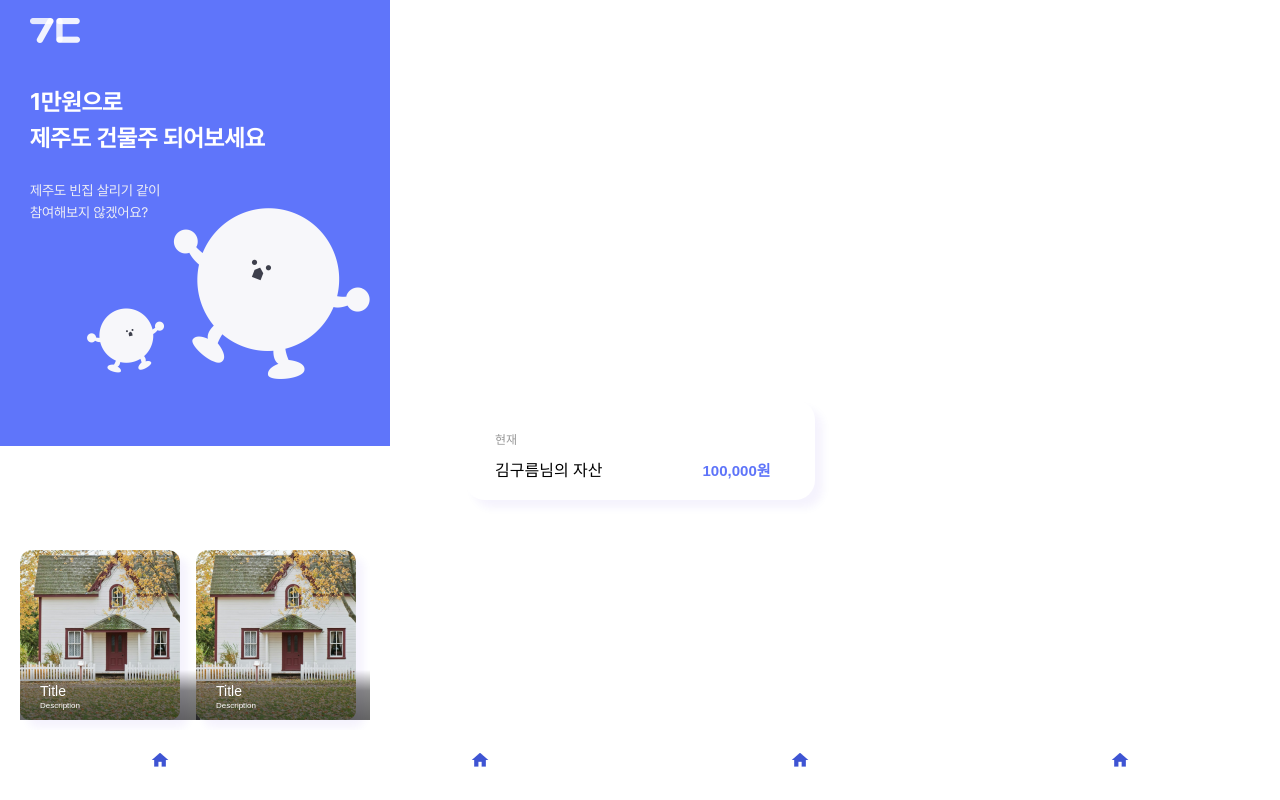
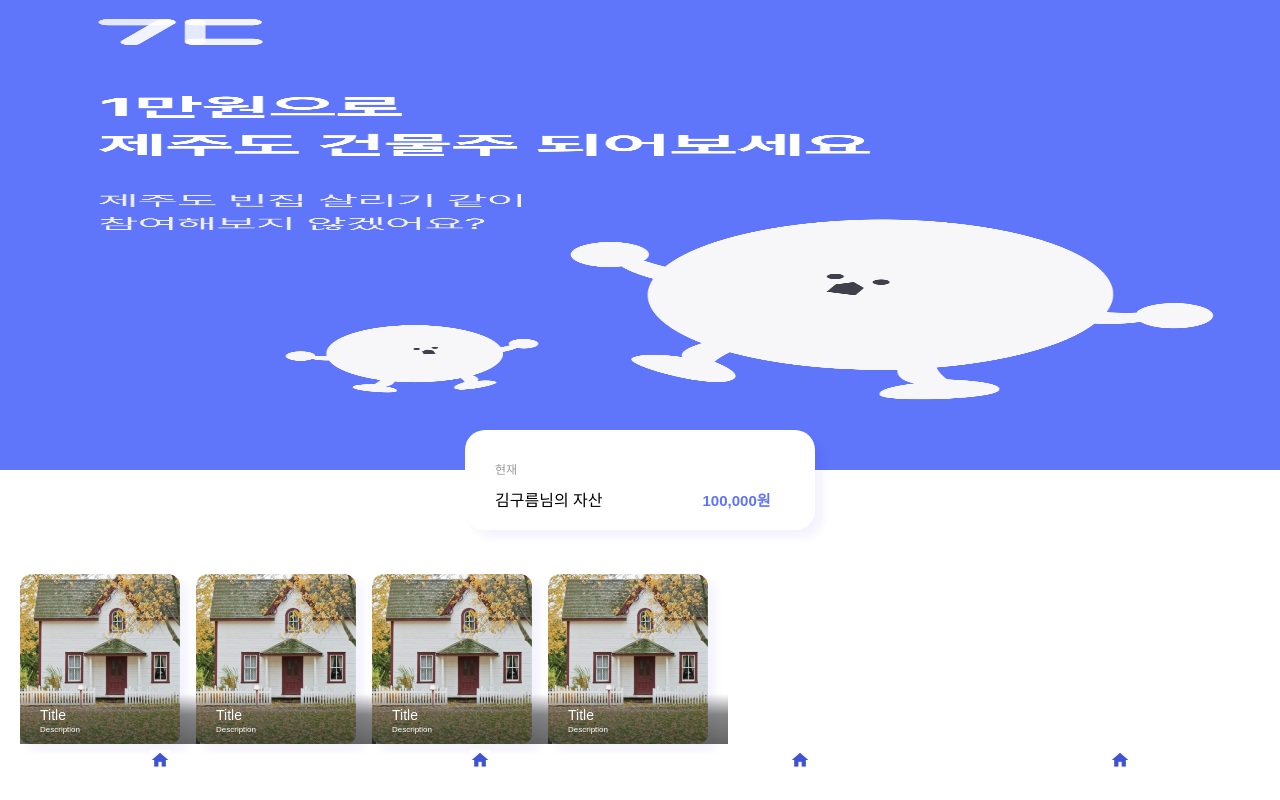
Before and after one commit to zzarbttoo/gd-frontend, a React (Create React App) app: page / in a window 1280 px wide. Built offline with nearby package versions, Linux system fonts and the light colour scheme.

Commit message:
[fix] home css

```diff
--- a/public/index.html
+++ b/public/index.html
@@ -10,20 +10,7 @@
       content="Web site created using create-react-app"
     />
     <link rel="apple-touch-icon" href="%PUBLIC_URL%/logo192.png" />
-    <!--
-      manifest.json provides metadata used when your web app is installed on a
-      user's mobile device or desktop. See https://developers.google.com/web/fundamentals/web-app-manifest/
-    -->
     <link rel="manifest" href="%PUBLIC_URL%/manifest.json" />
-    <!--
-      Notice the use of %PUBLIC_URL% in the tags above.
-      It will be replaced with the URL of the `public` folder during the build.
-      Only files inside the `public` folder can be referenced from the HTML.
-
-      Unlike "/favicon.ico" or "favicon.ico", "%PUBLIC_URL%/favicon.ico" will
-      work correctly both with client-side routing and a non-root public URL.
-      Learn how to configure a non-root public URL by running `npm run build`.
-    -->
     <style>
       body {
         margin: 0;
@@ -33,17 +20,6 @@
     <title>React App</title>
   </head>
   <body>
-    <noscript>You need to enable JavaScript to run this app.</noscript>
     <div id="root"></div>
-    <!--
-      This HTML file is a template.
-      If you open it directly in the browser, you will see an empty page.
-
-      You can add webfonts, meta tags, or analytics to this file.
-      The build step will place the bundled scripts into the <body> tag.
-
-      To begin the development, run `npm start` or `yarn start`.
-      To create a production bundle, use `npm run build` or `yarn build`.
-    -->
   </body>
 </html>
--- a/src/pages/home/Home.jsx
+++ b/src/pages/home/Home.jsx
@@ -15,7 +15,6 @@
     <div>
       <CustomedHome>
         <img src={BannerImg} className="bannerImg" alt="Example Image" />
-
         <AssetBox className="recentAsset">
           <p className="recent">현재</p>
           <p className="asset">김구름님의 자산</p>
--- a/src/styled/home.js
+++ b/src/styled/home.js
@@ -5,7 +5,6 @@
   margin: 0;
   padding: 0;
   overflow: hidden;
-
   position: relative;
 
   p {
@@ -13,14 +12,14 @@
   }
 
   .bannerImg {
-    width: 390px;
-    height: 446px;
+    width: 100%;
+    height: 470px;
   }
 `;
 
 export const AssetBox = styled.div`
   position: absolute; /* Card에 대한 절대 포지셔닝 */
-  top: 400px;
+  top: 430px;
   left: 50%;
   transform: translateX(-50%);
   width: 350px;
@@ -59,7 +58,7 @@
 `;
 
 export const CardView = styled.div`
-  width: 350px;
+  width: 100%;
   height: 180px;
   margin-left: 20px;
   margin-top: 100px;
```
